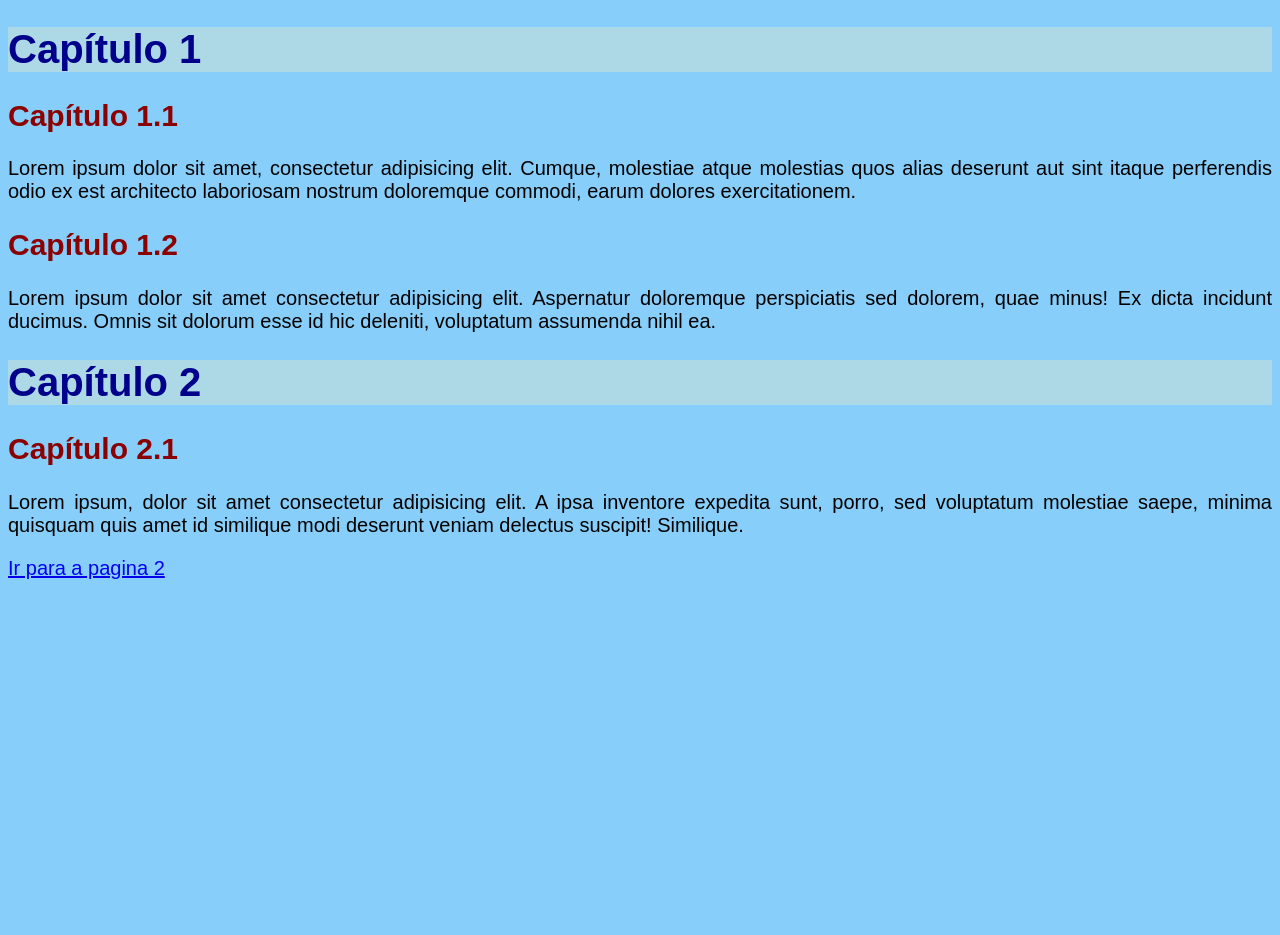
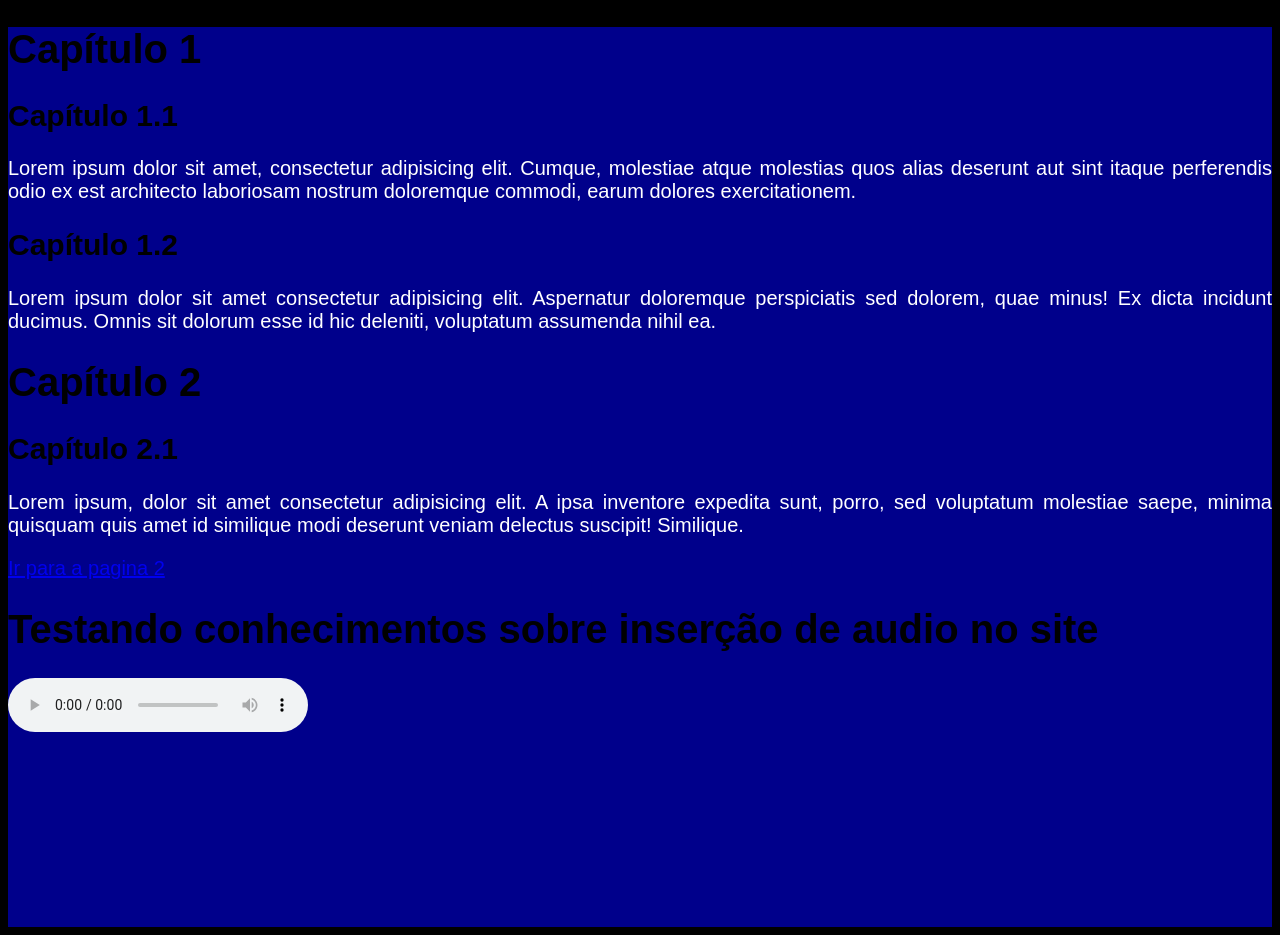
Before and after one commit to Cleber-git/curso_site, a plain HTML site: page ex 15/index.html in a window 1280 px wide. Before the commit the page ends 800 px from the top, so only its background shows below. Drawn offline with Linux system fonts and the light colour scheme.

Commit message:
continuando o curso sem nenhuma modificação

```diff
--- a/ex 15/index.html
+++ b/ex 15/index.html
@@ -4,11 +4,12 @@
     <meta charset="UTF-8">
     <meta http-equiv="X-UA-Compatible" content="IE=edge">
     <meta name="viewport" content="width=device-width, initial-scale=1.0">
-    <title>Estilos internos</title>
+    <title>Estilos externos</title>
+    <link rel="shortcut icon" href="CL.ico" type="image/x-icon">
     <link rel="stylesheet" href="style.css">
 </head>
 <body>
-
+   <main>
     <h1>Capítulo 1</h1>
 
     <h2>Capítulo 1.1</h2>
@@ -26,5 +27,10 @@
     <p >Lorem ipsum, dolor sit amet consectetur adipisicing elit. A ipsa inventore expedita sunt, porro, sed voluptatum molestiae saepe, minima quisquam quis amet id similique modi deserunt veniam delectus suscipit! Similique.</p>
 
     <p><a href="pagina02.html" target="_self"> Ir para a pagina 2</a></p>
-</body>
+    <h1>Testando conhecimentos sobre inserção de audio no site </h1>
+    <audio controls preload="metadata" >
+        <source src="01 - Lourena Sant Rap Box - Dizeres.mp3" type="audio/mpeg">
+    </audio>
+    </body>
+</main>
 </html>
--- a/ex 15/style.css
+++ b/ex 15/style.css
@@ -1,17 +1,16 @@
 @charset "UTF-8";
 
 body{
-    background-color: lightskyblue;
     font-family: Arial, Helvetica, sans-serif;
     font-size: 20px;
-}
-h1{
-    color: darkblue;
-    background-color: lightblue;
-}
-h2{
-    color: darkred;
+    background-color: black;
 }
 p{
     text-align: justify;
+    color: white;
 }
+
+main{
+    background-color: darkblue;
+    block-size: 900px;
+}
--- /dev/null
+++ b/ex 16/cores.css
@@ -0,0 +1,8 @@
+body{
+    background-color: rgb(0, 0, 0);
+    size: 700;
+}
+
+p{
+    color: rgba(0, 0, 255, 0.541);
+}
```
Also changed, not shown: ex 15/pagina02.html (+3 -1 lines), ex 16/index.html (added, +27 -0 lines), ex 15/CL.ico (added), ex 16/CL.ico (added), 1 other file.
